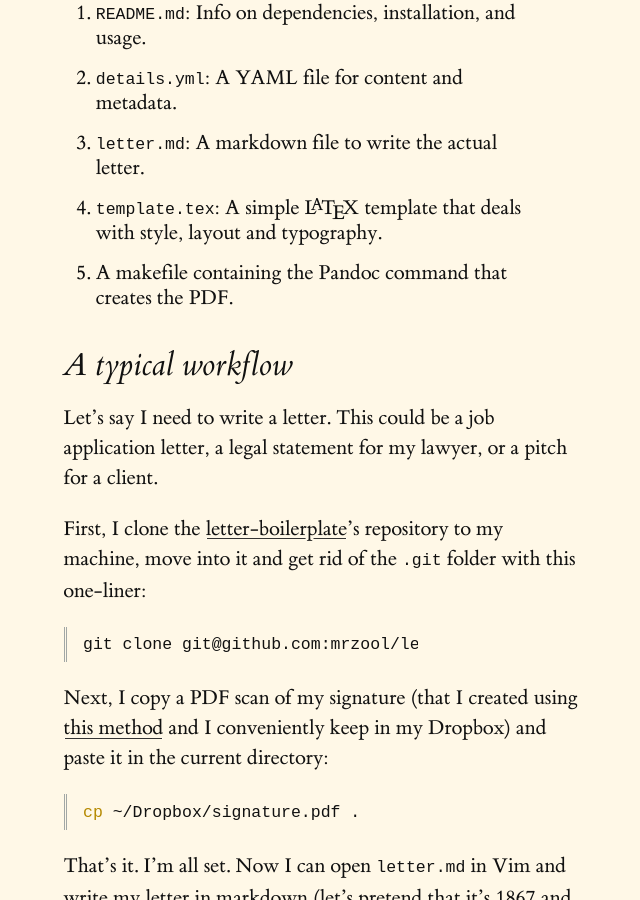
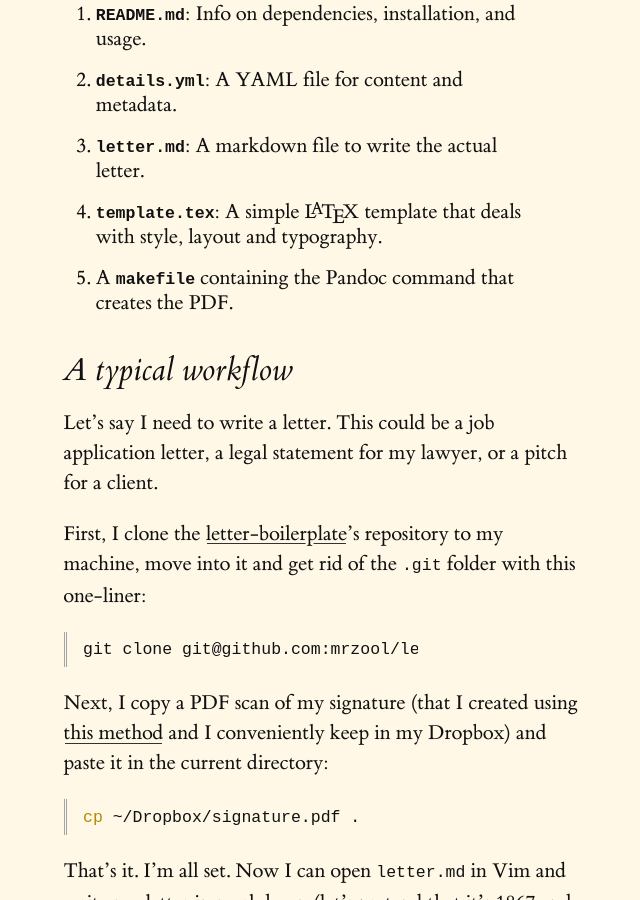
Before and after one commit to mrzool/mrzool.github.io, a Jekyll site: the page built from _posts/2015-11-24-typesetting-automation.md, in a window 1280 px wide and 900 px high, scrolled down 1600 px. Shown: the whole window, without its empty margins (254-894 px from the left). Built offline with Jekyll 4.4.1, drawn with Linux system fonts in a browser that asks for light colours.

Commit message:
Bold file names

```diff
--- a/_posts/2015-11-24-typesetting-automation.md
+++ b/_posts/2015-11-24-typesetting-automation.md
@@ -26,11 +26,11 @@ For this article, I've picked [letter-boilerplate](https://github.com/mrzool/let
 
 Here's what every file is about:
 
-1. `README.md`: Info on dependencies, installation, and usage.
-2. `details.yml`: A YAML file for content and metadata.
-3. `letter.md`: A markdown file to write the actual letter.
-4. `template.tex`: A simple <span class="latex">L<sup>a</sup>T<sub>e</sub>X</span> template that deals with style, layout and typography.
-5. A makefile containing the Pandoc command that creates the PDF.
+1. **`README.md`**: Info on dependencies, installation, and usage.
+2. **`details.yml`**: A YAML file for content and metadata.
+3. **`letter.md`**: A markdown file to write the actual letter.
+4. **`template.tex`**: A simple <span class="latex">L<sup>a</sup>T<sub>e</sub>X</span> template that deals with style, layout and typography.
+5. A **`makefile`** containing the Pandoc command that creates the PDF.
 
 ## A typical workflow
 
```
